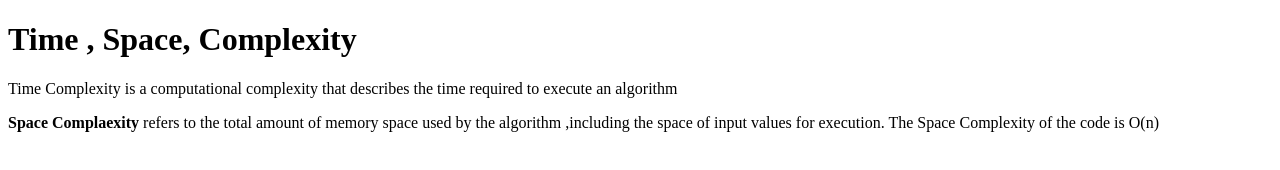
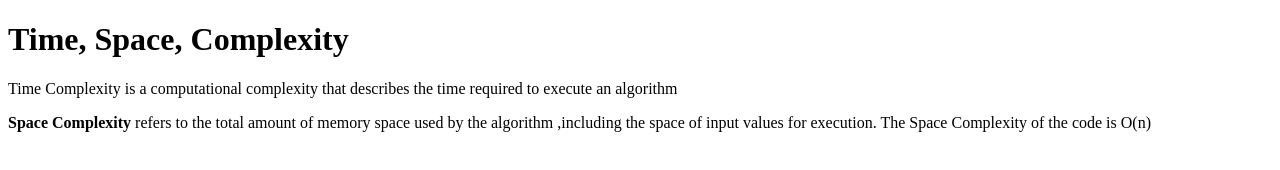
Before and after one commit to acciojob/time-and-space-complexity-Abhishekshukla1234, a website: page main.html in a window 1280 px wide. Drawn offline with Linux system fonts and the light colour scheme.

Commit message:
created a submission

```diff
--- a/main.html
+++ b/main.html
@@ -7,9 +7,9 @@
 
 <body>
 	<!-- the entire body must be written by student -->
-   <h1>Time , Space, Complexity</h1>
+   <h1>Time, Space, Complexity </h1>
 	<p>Time Complexity is a  computational complexity that  describes the time  required to  execute an algorithm</p>
-	<p> <b>Space Complaexity</b> refers to the total amount of memory space used by the algorithm ,including the space of input values for execution. The Space Complexity of the code is O(n)</p>
+	<p> <b>Space Complexity </b> refers to the total amount of memory space used by the algorithm ,including the space of input values for execution. The Space Complexity of the code is O(n)</p>
 </script>
 
 </body>
```
